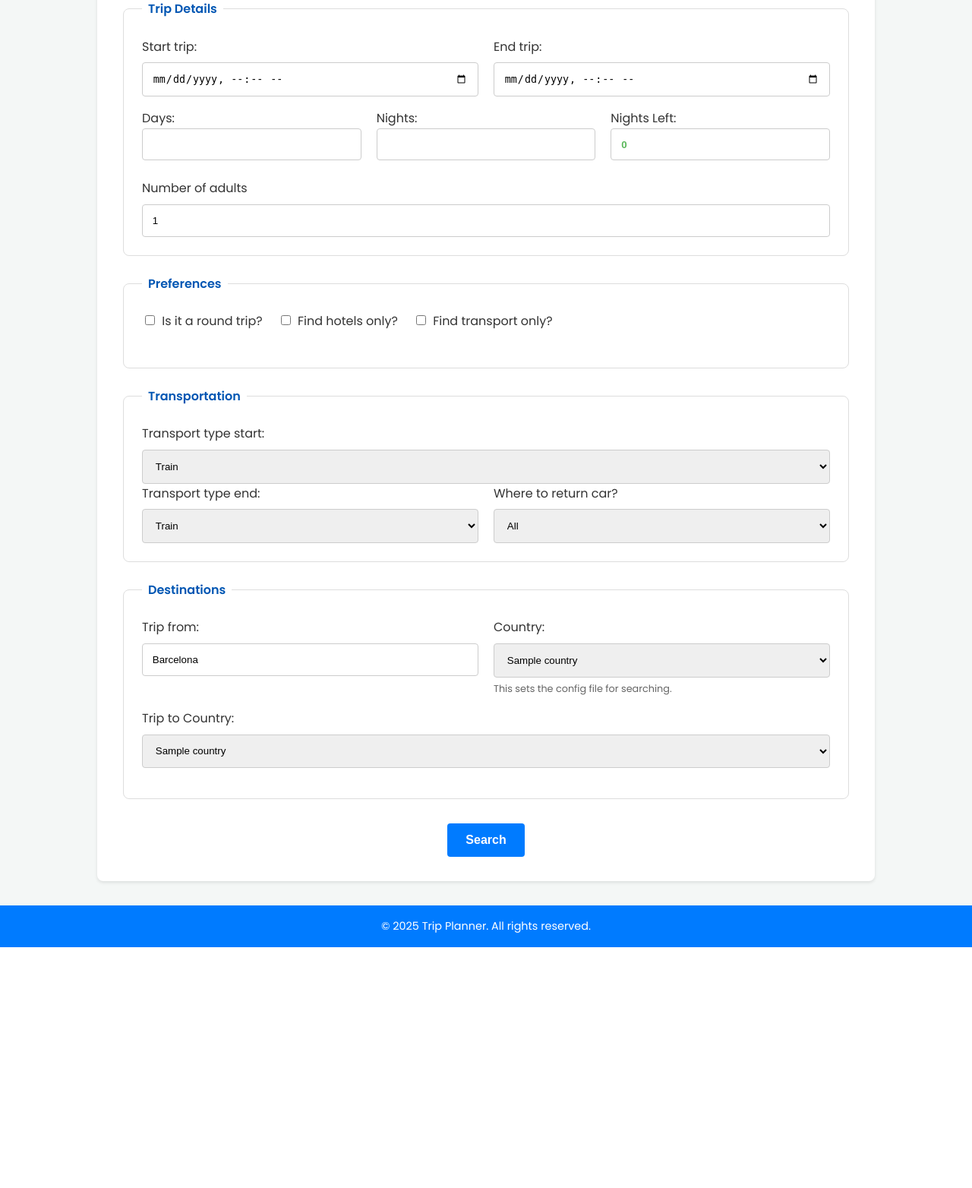
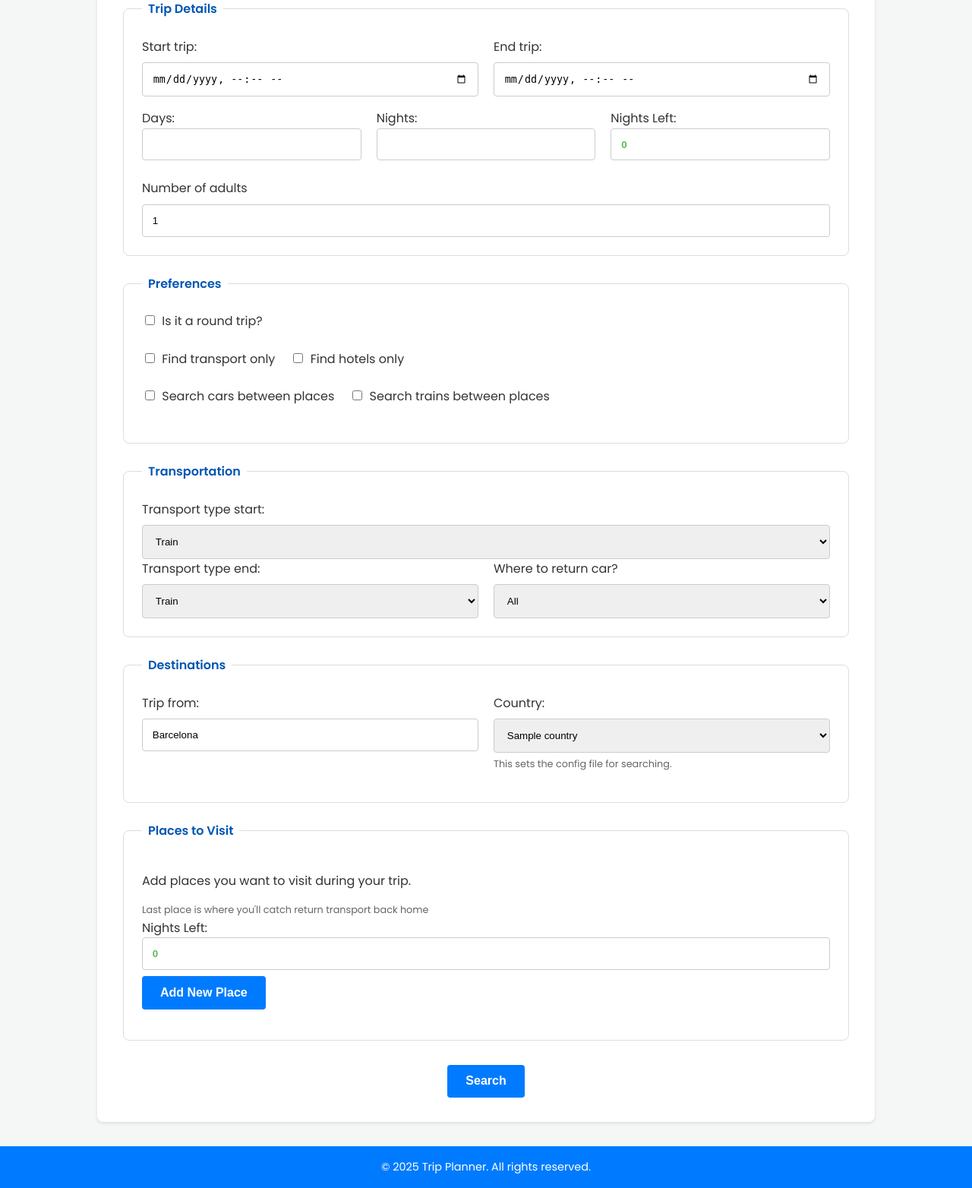
Before and after one commit to mkesicki/trip-planner, a Flask app: template templates/index.html in a window 1280 px wide. Shown: the part 344-1908 px from the top of the page at 76% size. Before the commit the page ends 1591 px from the top, so only its background shows below. Run offline with Flask 3, Linux system fonts and the light colour scheme; the template is opened without the code that fills it: most values are stand-ins (such as "Sample title", 1, 10 or a date in 2020).

Commit message:
Refactor form and logic

```diff
--- a/model/data_classes/trip_request.py
+++ b/model/data_classes/trip_request.py
@@ -15,6 +15,8 @@ class TripRequest:
     round_trip: bool
     hotels_only: bool
     transport_only: bool
+    cars_between_places: bool
+    trains_between_places: bool
     transport_start: TransportDetails
     transport_end: TransportDetails
     places: List[AccommodationDetails] = field(default_factory=list)
--- a/server.py
+++ b/server.py
@@ -68,15 +68,17 @@ def parse_request(args: dict) -> TripRequest:
 
     return TripRequest(
         from_country=args.get('fromCountry'),
-        to_country=args.get('toCountry'),
+        to_country=accommodations[-1].country,
         from_city=args.get('fromCity'),
         start_date=args.get('start'),
         end_date=args.get('end'),
         back_time=args.get('backTime'),
         adults=int(args.get('adults')),
         round_trip=args.get('roundtrip') == 'on',
-        hotels_only=args.get('hotelsOnly') == 'on',
-        transport_only=args.get('transportOnly') == 'on',
+        transport_only=args.get('transport_only') == 'on',
+        hotels_only=args.get('hotels_only') == 'on',
+        cars_between_places=args.get('cars_between_places') == 'on',
+        trains_between_places=args.get('trains_between_places') == 'on',
         transport_start=transport_start,
         transport_end=transport_end,
         places=accommodations
@@ -103,16 +105,43 @@ def load_config(from_country: str) -> dict:
         "hotels": config_main.get("hotels", []) + config_local.get("hotels", [])
     }
 
+def validate_places(places, total_trip_days):
+    """Validates the places and nights."""
+    total_nights = 0
+    for i, place in enumerate(places):
+        nights = place.nights
+        total_nights += nights
+
+        if nights < 0:
+            raise ValueError(f"Nights cannot be negative for {place.place}")
+
+        if nights == 0 and i != 0 and i != len(places) - 1:
+            raise ValueError(f"Only the first and last place can have 0 nights, not {place.place}")
+
+    if total_nights > total_trip_days:
+        raise ValueError("Total nights exceed trip duration")
+
+def process_search_preferences(trip: TripRequest) -> (bool, bool):
+    """Determines what to search based on user preferences."""
+    search_transport = True
+    search_hotels = True
+
+    if trip.transport_only and not trip.hotels_only:
+        search_hotels = False
+    elif trip.hotels_only and not trip.transport_only:
+        search_transport = False
+
+    return search_transport, search_hotels
+
 def handle_search(trip: TripRequest):
     """Handles the search logic for the given trip."""
     config = load_config(trip.from_country)
+    search_transport, search_hotels = process_search_preferences(trip)
 
-    # Handle start trip transport
-    if not trip.hotels_only:
+    if search_transport:
         handle_transport_search(trip, config)
 
-    # Handle hotel search
-    if not trip.transport_only:
+    if search_hotels:
         handle_hotel_search(trip, config)
 
 def _search_transport(query_template: SearchQuery, config: dict, transport_type: str):
@@ -154,6 +183,30 @@ def handle_transport_search(trip: TripRequest, config: dict):
         trip.transport_start.transport_type
     )
 
+    # Search for transport between places
+    if trip.cars_between_places or trip.trains_between_places:
+        start_date = datetime.datetime.strptime(trip.start_date, "%Y-%m-%dT%H:%M")
+        for i in range(len(trip.places) - 1):
+            start_date += datetime.timedelta(days=trip.places[i].nights)
+            query = SearchQuery(
+                from_city=trip.places[i].place,
+                from_country=trip.places[i].country,
+                to_city=trip.places[i+1].place,
+                to_country=trip.places[i+1].country,
+                start_date=start_date,
+                end_date=start_date,
+                adults=trip.adults,
+                round_trip=False,
+                params={},
+                pickup_place=None,
+                return_place=None
+            )
+            if trip.cars_between_places:
+                _search_transport(query, config, "cars")
+            if trip.trains_between_places:
+                _search_transport(query, config, "trains")
+
+
     # Search for the return trip if it's not a round trip
     if not trip.round_trip:
         logging.info("Handling return trip")
@@ -185,25 +238,26 @@ def handle_hotel_search(trip: TripRequest, config: dict):
     hotel_checkin = datetime.datetime.strptime(trip.start_date, "%Y-%m-%dT%H:%M")
 
     for place_details in trip.places:
-        hotel_checkout = hotel_checkin + datetime.timedelta(days=place_details.nights)
+        if place_details.nights > 0:
+            hotel_checkout = hotel_checkin + datetime.timedelta(days=place_details.nights)
 
-        for params in settings:
-            query = SearchQuery(
-                from_city="",
-                from_country=trip.from_country,
-                to_city=place_details.place,
-                to_country=countries.get(place_details.country),
-                start_date=hotel_checkin,
-                end_date=hotel_checkout,
-                adults=trip.adults,
-                round_trip=trip.round_trip,
-                params=params
-            )
-            hotels = Parser(query)
-            hotels.search()
+            for params in settings:
+                query = SearchQuery(
+                    from_city="",
+                    from_country=trip.from_country,
+                    to_city=place_details.place,
+                    to_country=countries.get(place_details.country),
+                    start_date=hotel_checkin,
+                    end_date=hotel_checkout,
+                    adults=trip.adults,
+                    round_trip=trip.round_trip,
+                    params=params
+                )
+                hotels = Parser(query)
+                hotels.search()
 
-        hotel_checkin = hotel_checkout
-        time.sleep(3)
+            hotel_checkin = hotel_checkout
+            time.sleep(3)
 
 # --- Routes ---
 @app.route("/login")
@@ -233,6 +287,12 @@ def start():
 def planner():
     try:
         trip_request = parse_request(request.args)
+        if not trip_request.places:
+            raise ValueError("At least one place to visit must be added.")
+        start_date = datetime.datetime.strptime(trip_request.start_date, "%Y-%m-%dT%H:%M")
+        end_date = datetime.datetime.strptime(trip_request.end_date, "%Y-%m-%dT%H:%M")
+        total_days = (end_date - start_date).days
+        validate_places(trip_request.places, total_days)
         handle_search(trip_request)
         return render_template('planner.html', countries=countries, request=request)
     except (KeyError, ValueError) as e:
--- a/static/main.js
+++ b/static/main.js
@@ -52,7 +52,7 @@ document.getElementById("startTime").addEventListener("change", function(){
 // add new place to list (click on the button)
 document.getElementById("placesButton").addEventListener("click", function() {
 
-    const countries = document.getElementById("toCountry");
+    const countries = document.getElementById("fromCountry");
     places = document.getElementsByName("places[]");
 
     input = document.createElement("input");
@@ -82,7 +82,7 @@ document.getElementById("placesButton").addEventListener("click", function() {
     input2.placeholder = "Nights to stay";
     input2.required = "required";
     input2.className = "nights";
-    input2.setAttribute("min", "1");
+    input2.setAttribute("min", "0");
 
     input2.addEventListener("change", function(){
         validateNights();
@@ -94,6 +94,7 @@ document.getElementById("placesButton").addEventListener("click", function() {
 
     button.addEventListener("click", function(){
         this.parentNode.parentNode.remove();
+        validateNights();
     });
 
     div = document.createElement("div");
@@ -111,6 +112,7 @@ document.getElementById("placesButton").addEventListener("click", function() {
     li.draggable = "true";
     li.className = "drag-item";
     document.getElementById("placesList").appendChild(li);
+    validateNights();
 });
 
 // dates calculations
@@ -128,19 +130,7 @@ function updatedTime() {
         document.getElementById("nights").value = days - 1 ;
         nights = days - 1;
     }
-
-    setPlacesDivVisibility();
     validateNights();
-}
-
-// toggle visibilty of places depending on nights
-function setPlacesDivVisibility() {
-
-    if (nights > 0) {
-        document.getElementById("placesDiv").style.display = "block";
-    } else {
-        document.getElementById("placesDiv").style.display = "none";
-    }
 }
 
 // drag and drop magic
@@ -202,15 +192,31 @@ dragList.addEventListener('drop', handleDrop);
   function validateNights() {
     console.log("validateNights");
 
-    var nights = document.getElementsByClassName("nights");
+    var nightsElements = document.getElementsByClassName("nights");
     var submit = document.getElementById("submit");
     var totalNights = 0;
 
     submit.removeAttribute("disabled");
     document.getElementById("error").textContent = "";
 
-    for (var i = 0; i < nights.length; i++) {
-        totalNights += parseInt(nights[i].value);
+    for (var i = 0; i < nightsElements.length; i++) {
+        var nightsValue = parseInt(nightsElements[i].value);
+        if (isNaN(nightsValue)) {
+            nightsValue = 0;
+        }
+
+        if (nightsValue < 0) {
+            submit.setAttribute("disabled", "disabled");
+            document.getElementById("error").textContent = "Nights cannot be negative";
+            return;
+        }
+
+        if (nightsValue === 0 && i > 0 && i < nightsElements.length - 1) {
+            submit.setAttribute("disabled", "disabled");
+            document.getElementById("error").textContent = "Only the first and last place can have 0 nights";
+            return;
+        }
+        totalNights += nightsValue;
     }
 
     if (totalNights > document.getElementById("nights").value) {
@@ -220,11 +226,6 @@ dragList.addEventListener('drop', handleDrop);
         return;
     }
 
-    if (totalNights < document.getElementById("nights").value) {
-        submit.setAttribute("disabled", "disabled");
-        document.getElementById("error").textContent = "Sum of nights needs to be equal to total nights of trip";
-    }
-
     var nightsLeftElements = document.getElementsByClassName("nightsLeft");
     for (var i = 0; i < nightsLeftElements.length; i++) {
         nightsLeftElements[i].value = document.getElementById("nights").value - totalNights;
--- a/templates/index.html
+++ b/templates/index.html
@@ -56,8 +56,14 @@
                 <legend>Preferences</legend>
                 <div class="form-group-checkbox">
                     <label><input type="checkbox" name="roundtrip" id="roundtrip" /> Is it a round trip?</label>
-                    <label><input type="checkbox" name="hotelsOnly" id="hotelsOnly" /> Find hotels only?</label>
-                    <label><input type="checkbox" name="transportOnly" id="transportOnly" /> Find transport only?</label>
+                </div>
+                <div class="form-group-checkbox">
+                    <label><input type="checkbox" name="transport_only" id="transportOnly" /> Find transport only</label>
+                    <label><input type="checkbox" name="hotels_only" id="hotelsOnly" /> Find hotels only</label>
+                </div>
+                <div class="form-group-checkbox">
+                    <label><input type="checkbox" name="cars_between_places" id="carsBetweenPlaces" /> Search cars between places</label>
+                    <label><input type="checkbox" name="trains_between_places" id="trainsBetweenPlaces" /> Search trains between places</label>
                 </div>
             </fieldset>
 
@@ -124,22 +130,13 @@
                         <small>This sets the config file for searching.</small>
                     </div>
                 </div>
-                <div class="form-row">
-                    <div class="form-group">
-                        <label for="toCountry">Trip to Country:</label>
-                        <select id="toCountry" name="toCountry">
-                            {% for country in countries %}
-                                <option value="{{ country }}" {% if country == "ES" %} selected="selected" {% endif %}>{{ countries[country] }}</option>
-                            {% endfor %}
-                        </select>
-                    </div>
-                </div>
             </fieldset>
 
             <div id="placesDiv" style="margin-top:10px;">
                 <fieldset>
                     <legend>Places to Visit</legend>
                     <p>Add places you want to visit during your trip.</p>
+                    <small>Last place is where you'll catch return transport back home</small>
                     <div class="form-group">
                         <label>Nights Left: <input type="number" name="nightsLeft2" id="nightsLeft2" readonly="readonly" class="nightsLeft" /></label>
                     </div>
```
Also changed, not shown: static/configs/config-es copy.json (added, +97 -0 lines).
